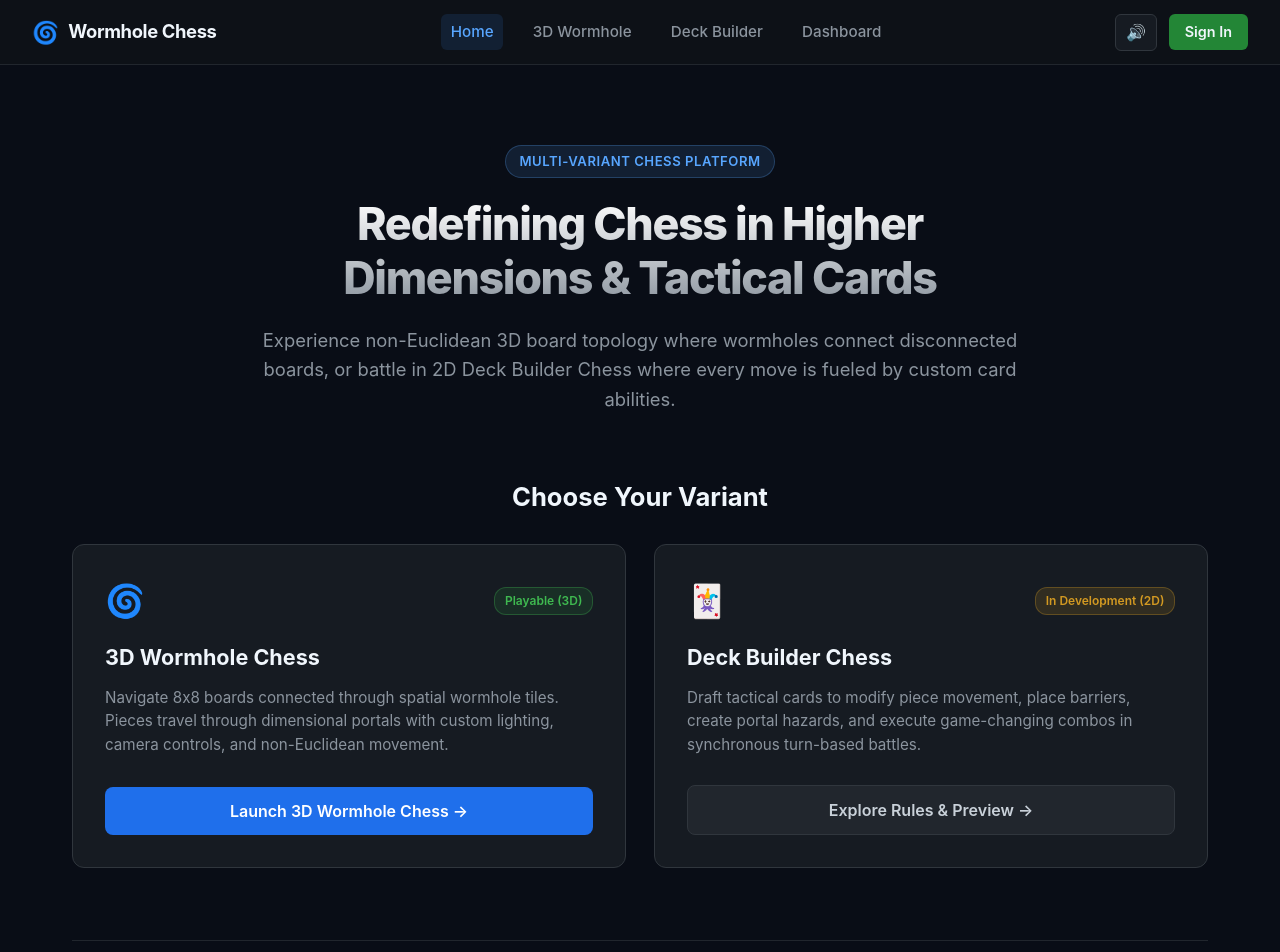
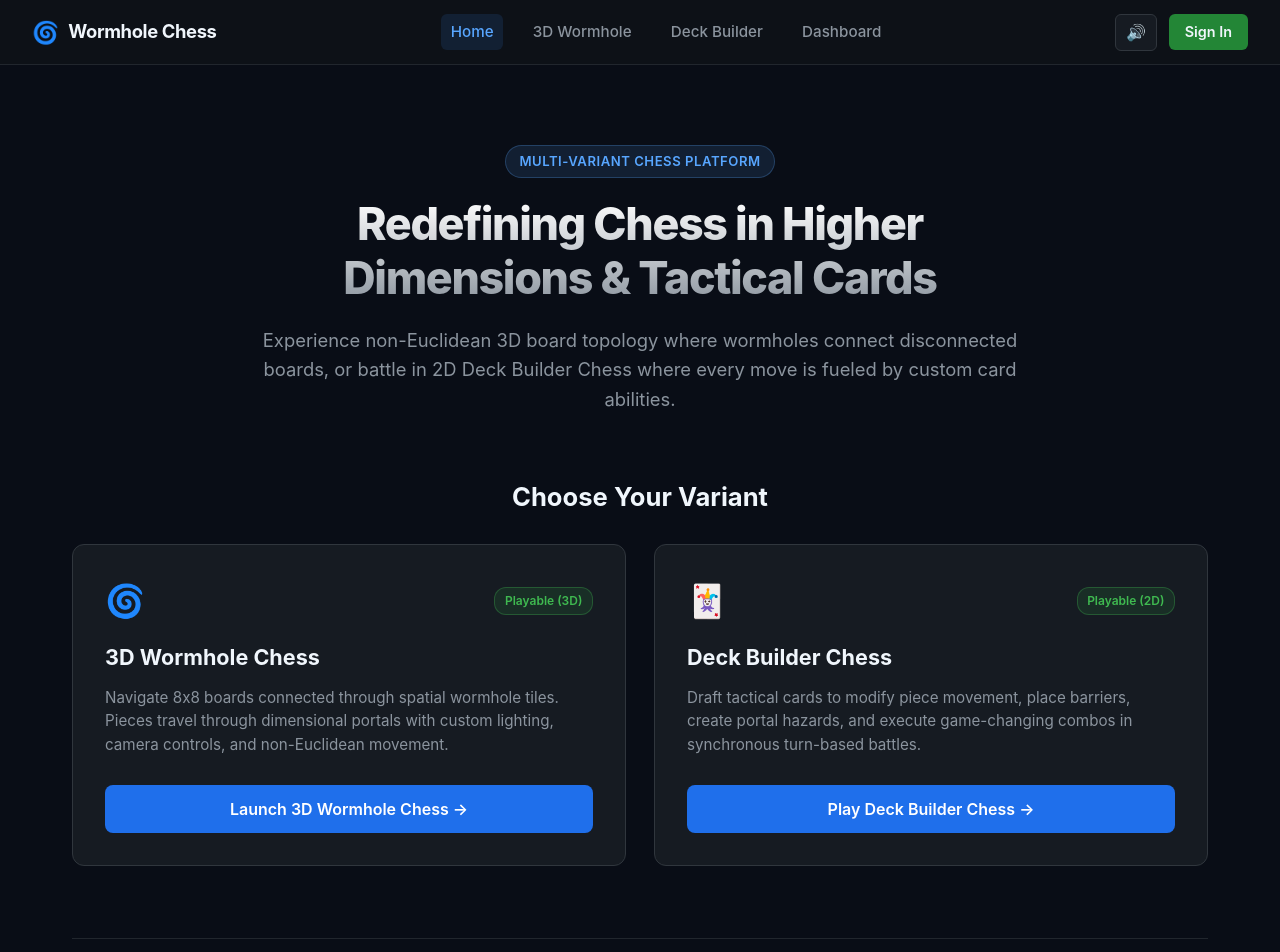
Before and after one commit to OwenM31/wormhole-chess, a React (Vite) app: page / in a window 1280 px wide. Shown: the top 952 px of the page. Built offline with nearby package versions, Linux system fonts and the light colour scheme; no server answers.

Commit message:
feat(5-5): update Home Page Deck Builder variant card to Playable (2D)

```diff
--- a/src/pages/HomePage.tsx
+++ b/src/pages/HomePage.tsx
@@ -45,15 +45,15 @@ export const HomePage: React.FC = () => {
             <div style={cardStyle}>
               <div style={cardHeaderStyle}>
                 <span style={cardIconStyle}>🃏</span>
-                <span style={statusTagRoadmapStyle}>In Development (2D)</span>
+                <span style={statusTagLiveStyle}>Playable (2D)</span>
               </div>
               <h3 style={cardTitleStyle}>Deck Builder Chess</h3>
               <p style={cardDescriptionStyle}>
                 Draft tactical cards to modify piece movement, place barriers, create portal hazards, and execute game-changing combos in synchronous turn-based battles.
               </p>
               <div style={cardFooterStyle}>
-                <Link to="/deck-builder" style={secondaryButtonActionStyle}>
-                  Explore Rules & Preview →
+                <Link to="/deck-builder" style={primaryButtonActionStyle}>
+                  Play Deck Builder Chess →
                 </Link>
               </div>
             </div>
```
